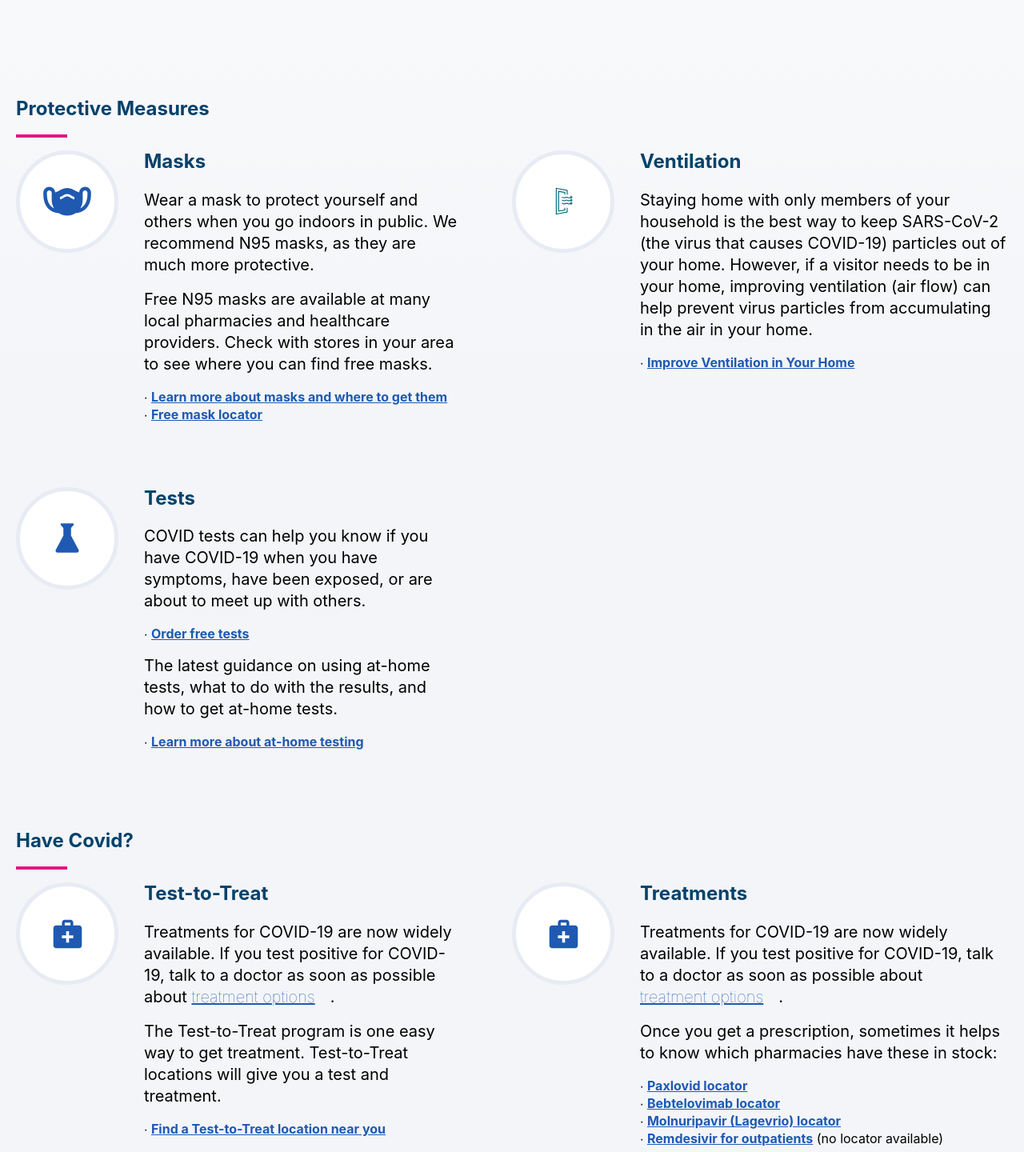
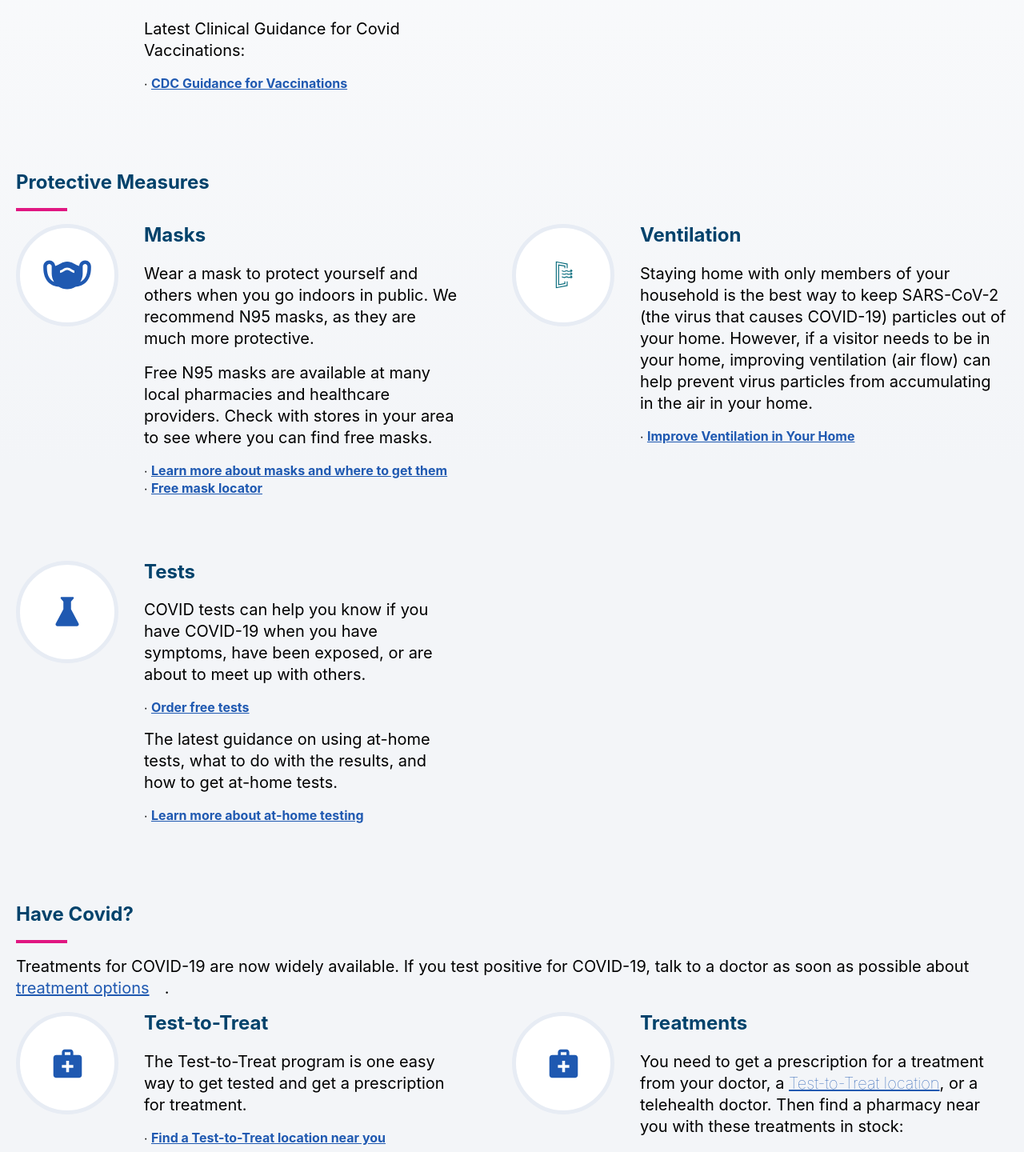
Before and after one commit to rrelyea/covid-safe, a React (Create React App) app: page / in a window 1280 px wide. Shown: the part 808-2248 px from the top of the page at 80% size. Built offline with nearby package versions, Linux system fonts and the light colour scheme.

Commit message:
tweak treatments sections. add clinical guidance for vaccination. add paxlovid drug interactions link. fixes #14. Fixes #11.

```diff
--- a/src/App.js
+++ b/src/App.js
@@ -41,6 +41,8 @@ function App() {
                 <p>Being <i>"up to date"</i> with your COVID-19 vaccines is the best way to protect against severe illness and hospitalization from COVID-&#8288;19.</p>
                 &#8729; <a href="https://vaccines.gov/search" rel="noopener">Find a vaccine or booster at vaccines.gov</a>
                 <p>CDC At-a-Glance schedule:</p><p className='lt50 mt20'><a href="https://www.cdc.gov/vaccines/covid-19/downloads/COVID-19-vacc-schedule-at-a-glance-508.pdf"><img src={vaccineSchedule} alt="Image of CDC's At-a-Glance Vaccination Schedules Document" /></a></p>
+                <p>Latest Clinical Guidance for Covid Vaccinations:</p>
+                &#8729; <a href="https://www.cdc.gov/vaccines/covid-19/clinical-considerations/interim-considerations-us.html">CDC Guidance for Vaccinations</a>
               </div>
             </div>
 
@@ -127,6 +129,7 @@ function App() {
           </div>
 
           <h2 id='have-covid' className="line-title">Have Covid?</h2>
+          <p>Treatments for COVID-&#8288;19 are now widely available. If you test positive for COVID-19, talk to a doctor as soon as possible about <a href="https://www.cdc.gov/coronavirus/2019-ncov/your-health/treatments-for-severe-illness.html" className="usa-link usa-link--external" rel="noopener">treatment options</a>.</p>
 
           <div className="toolkit__boxes">
             <div className="toolkit__box">
@@ -140,8 +143,7 @@ function App() {
                   </div>
                   <span>Test-to-Treat</span>
                 </h3>
-                <p>Treatments for COVID-&#8288;19 are now widely available. If you test positive for COVID-19, talk to a doctor as soon as possible about <a href="https://www.cdc.gov/coronavirus/2019-ncov/your-health/treatments-for-severe-illness.html" className="usa-link usa-link--external" rel="noopener">treatment options</a>.</p>
-                <p>The Test-to-Treat program is one easy way to get treatment. Test-to-Treat locations will give you a test and treatment.</p>
+                <p>The Test-to-Treat program is one easy way to get tested and get a prescription for treatment.</p>
                 &#8729; <a href="https://aspr.hhs.gov/TestToTreat" rel="noopener">Find a Test-to-Treat location near you</a>
               </div>
             </div>
@@ -157,9 +159,8 @@ function App() {
                   </div>
                   <span>Treatments</span>
                 </h3>
-                <p>Treatments for COVID-&#8288;19 are now widely available. If you test positive for COVID-19, talk to a doctor as soon as possible about <a href="https://www.cdc.gov/coronavirus/2019-ncov/your-health/treatments-for-severe-illness.html" className="usa-link usa-link--external" rel="noopener">treatment options</a>.</p>
-                <p>Once you get a prescription, sometimes it helps to know which pharmacies have these in stock:</p>
-                &#8729; <a href="https://rrelyea.github.io/paxlovid" rel="noopener">Paxlovid locator</a><br/>
+                <p>You need to get a prescription for a treatment from your doctor, a <a href="https://aspr.hhs.gov/TestToTreat">Test-to-Treat location</a>, or a telehealth doctor. Then find a pharmacy near you with these treatments in stock:</p>
+                &#8729; <a href="https://rrelyea.github.io/paxlovid" rel="noopener">Paxlovid locator</a> (consult <a href='https://www.covid19treatmentguidelines.nih.gov/therapies/antiviral-therapy/ritonavir-boosted-nirmatrelvir--paxlovid-/paxlovid-drug-drug-interactions/'>drug-drug interactions</a>)<br/>
                 &#8729; <a href="https://rrelyea.github.io/bebtelovimab" rel="noopener">Bebtelovimab locator</a><br/>
                 &#8729; <a href="https://rrelyea.github.io/lagevrio" rel="noopener">Molnuripavir (Lagevrio) locator</a><br/>
                 &#8729; <a href="https://www.covid19treatmentguidelines.nih.gov/therapies/antiviral-therapy/remdesivir/" rel="noopener">Remdesivir for outpatients</a> (no locator available)<br/>
```
